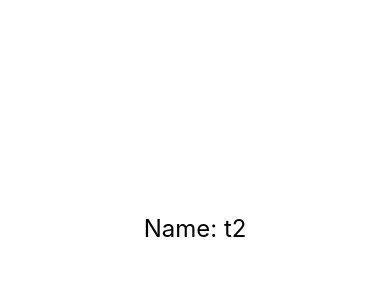
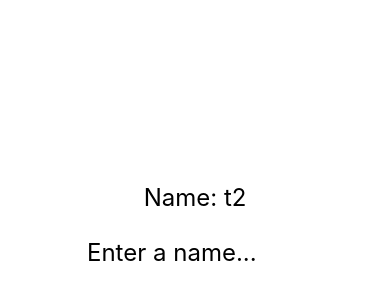
Before and after one commit to dev-t2/learn-prisma, a React Native app in the folder 05.context/: screen / in a window 390 px wide. Shown: the part 194-494 px from the top of the page. Built offline with nearby package versions, Linux system fonts and the light colour scheme.

Commit message:
User and Input Component useContext Update

```diff
--- a/05.context/App.tsx
+++ b/05.context/App.tsx
@@ -1,7 +1,7 @@
 import React, { memo } from 'react';
 import styled from 'styled-components/native';
 
-import { User } from './src/components';
+import { Input, User } from './src/components';
 import { UserProvider } from './src/contexts/User';
 
 const StyledView = styled.View({
@@ -16,6 +16,7 @@ const App = () => {
     <UserProvider>
       <StyledView>
         <User />
+        <Input />
       </StyledView>
     </UserProvider>
   );
--- /dev/null
+++ b/05.context/src/components/Input.tsx
@@ -0,0 +1,42 @@
+import React, { memo, useCallback, useContext, useState } from 'react';
+import styled from 'styled-components/native';
+
+import UserContext, { UserConsumer } from '../contexts/User';
+
+const StyledTextInput = styled.TextInput({
+  width: 248,
+  margin: 8,
+  paddingVertical: 8,
+  paddingHorizontal: 16,
+  fontSize: 24,
+});
+
+const Input = () => {
+  const { dispatch } = useContext(UserContext);
+
+  const [name, setName] = useState('');
+
+  const onChangeText = useCallback(text => {
+    setName(text);
+  }, []);
+
+  const onSubmitEditing = useCallback(() => {
+    dispatch(name);
+
+    setName('');
+  }, [dispatch, name]);
+
+  return (
+    <StyledTextInput
+      value={name}
+      autoCapitalize="none"
+      autoCorrect={false}
+      returnKeyType="done"
+      placeholder="Enter a name..."
+      onChangeText={onChangeText}
+      onSubmitEditing={onSubmitEditing}
+    />
+  );
+};
+
+export default memo(Input);
--- a/05.context/src/components/User.tsx
+++ b/05.context/src/components/User.tsx
@@ -1,7 +1,7 @@
-import React, { memo } from 'react';
+import React, { memo, useContext } from 'react';
 import styled from 'styled-components/native';
 
-import { UserConsumer } from '../contexts/User';
+import UserContext from '../contexts/User';
 
 const StyledText = styled.Text({
   fontSize: 24,
@@ -9,11 +9,9 @@ const StyledText = styled.Text({
 });
 
 const User = () => {
-  return (
-    <UserConsumer>
-      {({ user }) => <StyledText>Name: {user.name}</StyledText>}
-    </UserConsumer>
-  );
+  const { user } = useContext(UserContext);
+
+  return <StyledText>Name: {user.name}</StyledText>;
 };
 
 export default memo(User);
--- a/05.context/src/components/index.ts
+++ b/05.context/src/components/index.ts
@@ -1 +1,2 @@
+export { default as Input } from './Input';
 export { default as User } from './User';
```
